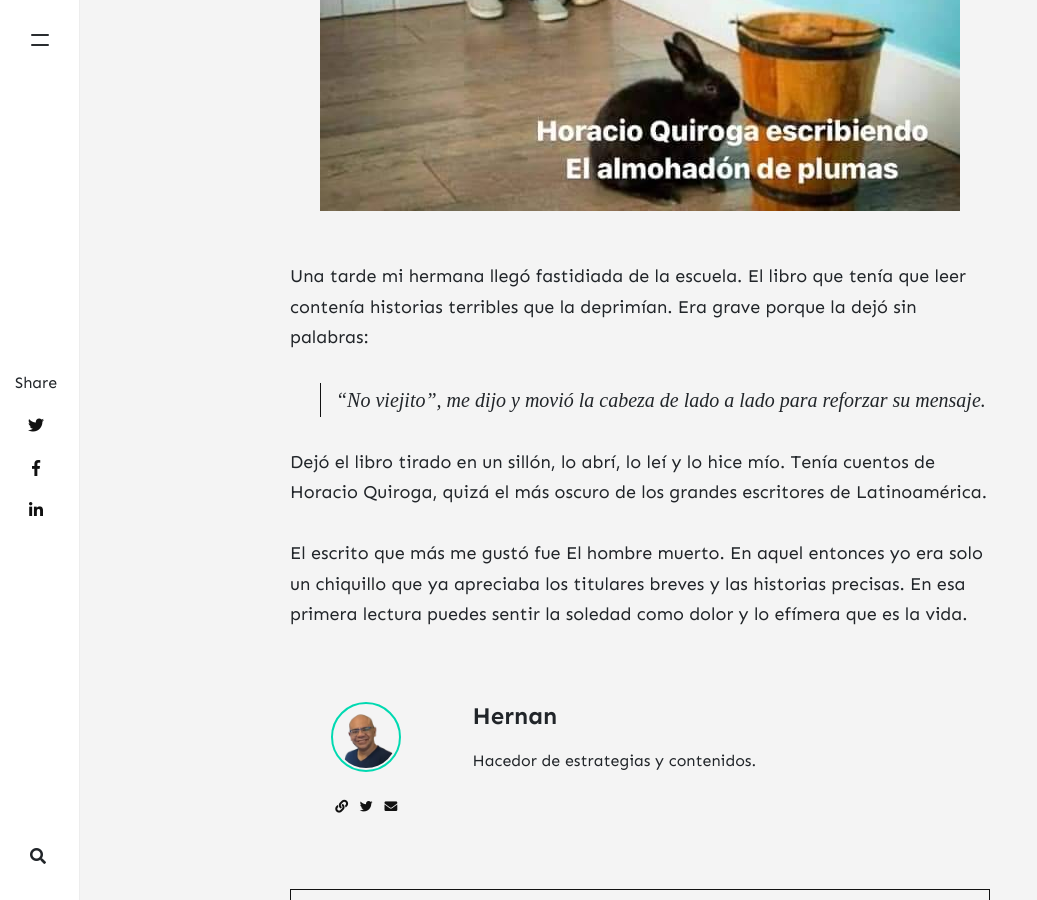
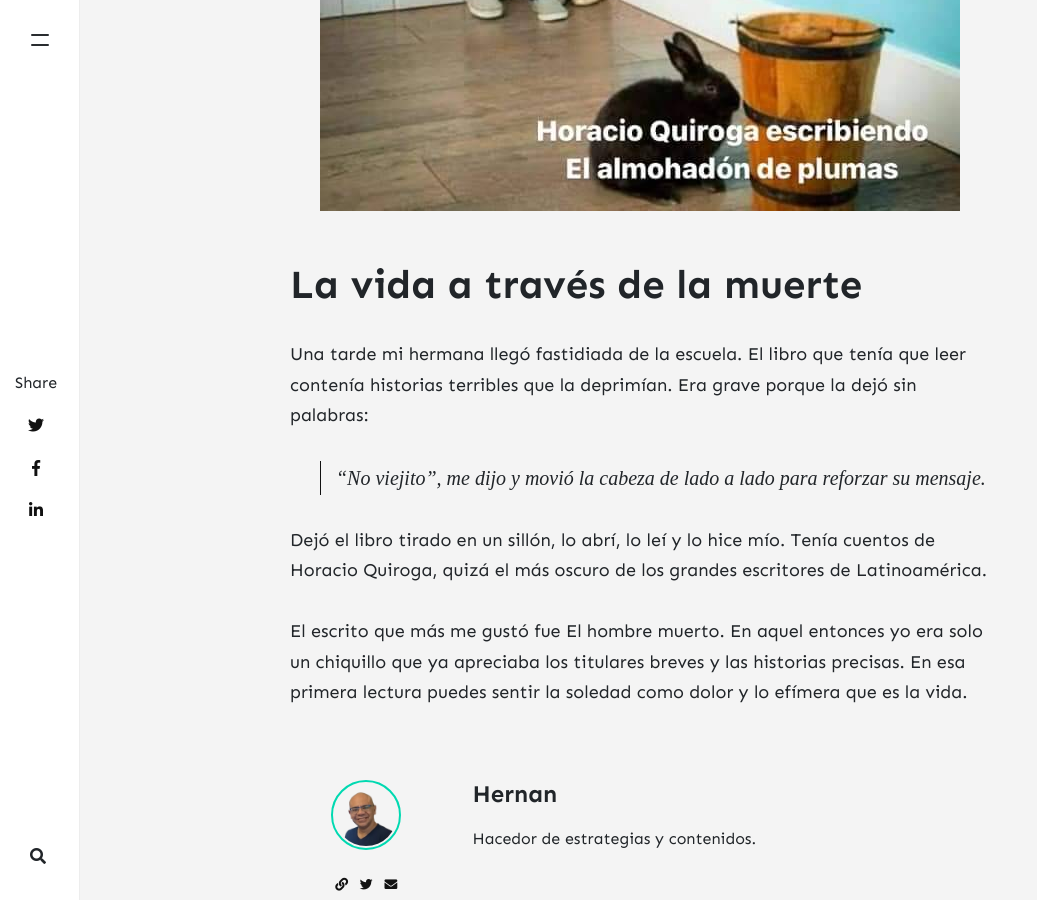
Before and after one commit to kanancho/unpardelineas, a Jekyll site: the page built from _posts/2021-12-01-muerte.md, in a window 1280 px wide and 900 px high, scrolled down 956 px. Shown: the whole window, without its empty margins (0-1037 px from the left). Built offline with Jekyll 4.4.1, drawn with Linux system fonts in a browser that asks for light colours; nearby versions of some CDN libraries; comment, search, counter and statistics services are not loaded.

Commit message:
Update 2021-12-01-muerte.md

```diff
--- a/_posts/2021-12-01-muerte.md
+++ b/_posts/2021-12-01-muerte.md
@@ -6,6 +6,8 @@ categories: [ Curiosidades ]
 tags: [fabuloso,libro,muerte,vida,horacio,quiroga,hernangarciaval]
 image: assets/images/1.jpg
 ---
+# La vida a través de la muerte
+
 Una tarde mi hermana llegó fastidiada de la escuela. El libro que tenía que leer contenía historias terribles que la deprimían. Era grave porque la dejó sin palabras:
 >"No viejito", me dijo y movió la cabeza de lado a lado para reforzar su mensaje.
 
```
